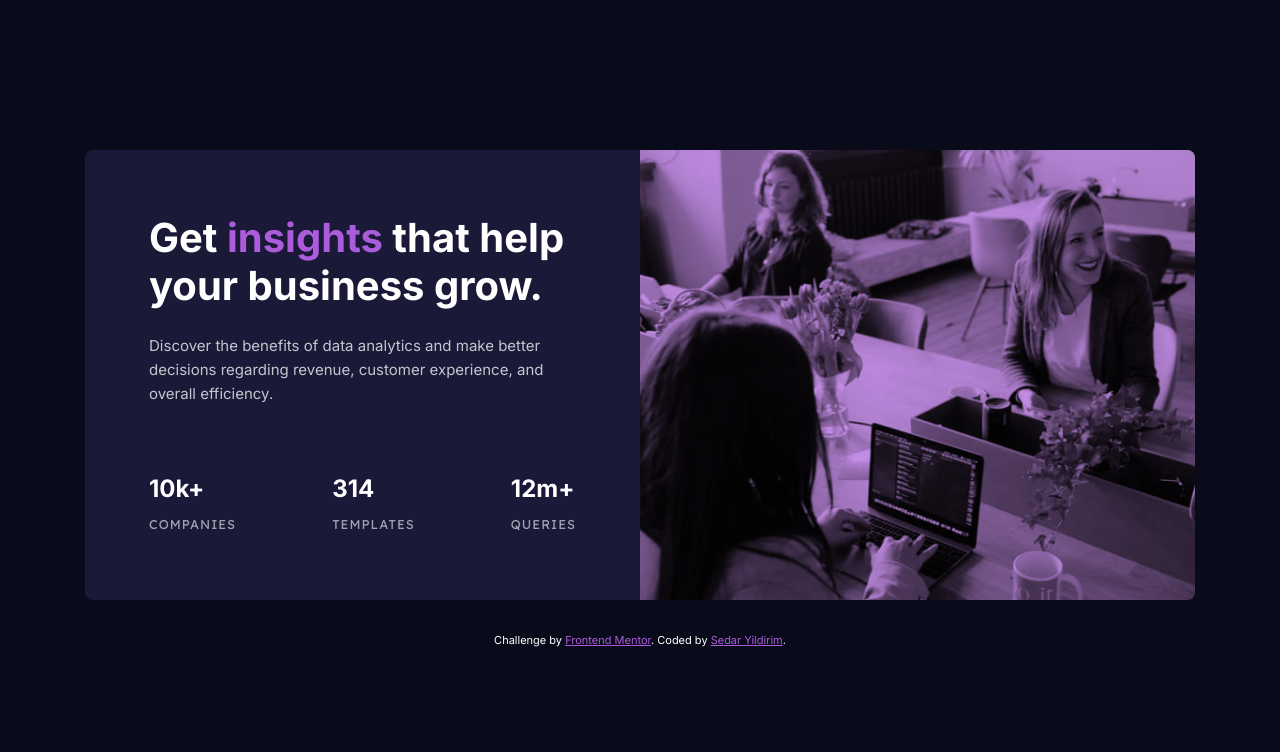
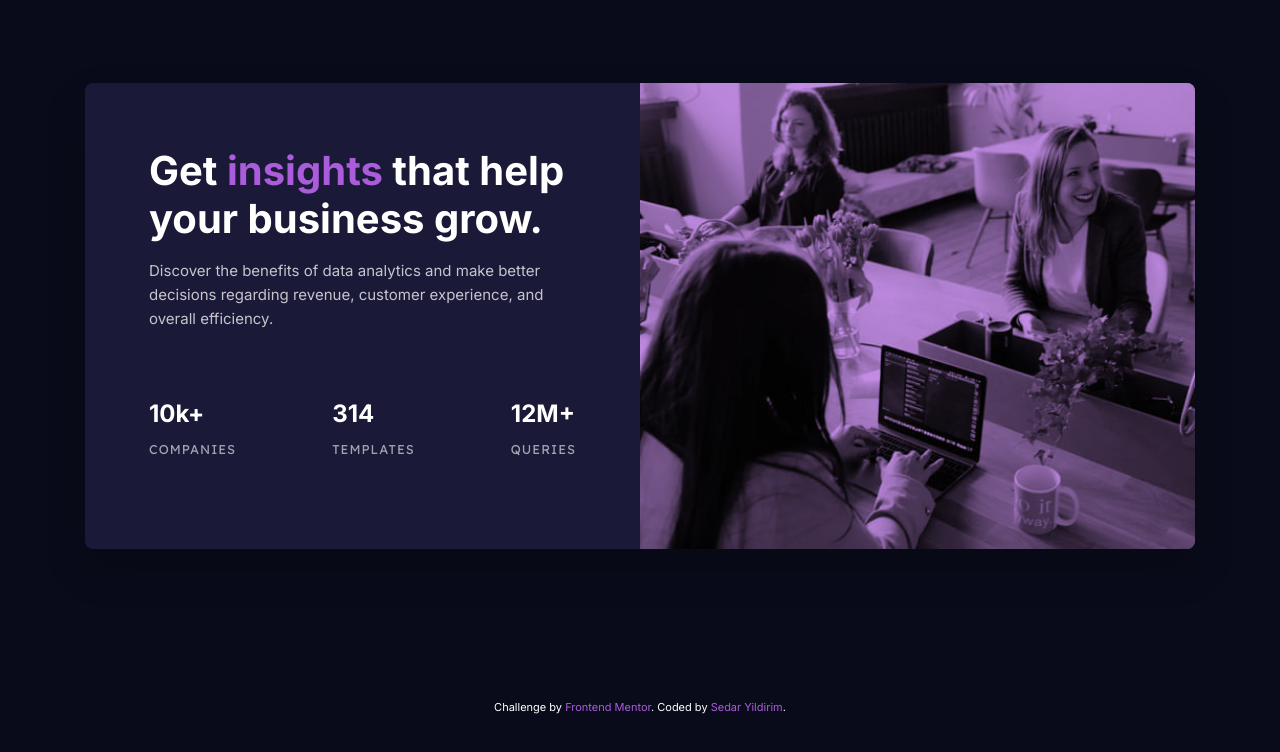
Before and after one commit to sedaryildirim/stats-preview-card-component-main, a plain HTML site: page index.html in a window 1280 px wide. Drawn offline with Linux system fonts and the light colour scheme.

Commit message:
html and styling changes

```diff
--- a/assets/css/styles.css
+++ b/assets/css/styles.css
@@ -1,177 +1,171 @@
 @import url('https://fonts.googleapis.com/css2?family=Inter:wght@400;700&family=Lexend+Deca&display=swap');
 
 :root {
-  --very-dark-blue: hsl(233, 47%, 7%);
-  --dark-desaturated-blue: hsl(244, 38%, 16%);
-  --soft-violet: hsl(277, 64%, 61%);
-  --white: hsl(0, 0%, 100%);
-  --slightly-transparent-white-main: hsla(0, 0%, 100%, 0.75);
-  --slightly-transparent-white-stat: hsla(0, 0%, 100%, 0.6);
+  --color-bg: hsl(233, 47%, 7%);
+  --color-card-bg: hsl(244, 38%, 16%);
+  --color-accent: hsl(277, 64%, 61%);
+  --color-white: hsl(0, 0%, 100%);
+  --color-text-main: hsla(0, 0%, 100%, 0.75);
+  --color-text-stat: hsla(0, 0%, 100%, 0.6);
+  --font-primary: 'Inter', sans-serif;
+  --font-secondary: 'Lexend Deca', sans-serif;
 }
 
-* {
+/* Base styles */
+*, *::before, *::after {
+  box-sizing: border-box;
   margin: 0;
   padding: 0;
-  box-sizing: border-box;
 }
 
 body {
-  font-family: 'Inter', sans-serif;
-  font-size: 15px;
+  font-family: var(--font-primary);
+  font-size: 0.9375rem;
   line-height: 1.6;
-  background-color: var(--very-dark-blue);
-  color: var(--white);
-  display: flex;
-  flex-direction: column;
-  align-items: center;
-  justify-content: center;
+  background-color: var(--color-bg);
+  color: var(--color-white);
+  display: grid;
+  place-items: center;
   min-height: 100vh;
   padding: 1.5rem;
 }
 
-.wrapper {
-  background-color: var(--dark-desaturated-blue);
-  border-radius: 8px;
+/* Card styles */
+.stats-card {
+  background-color: var(--color-card-bg);
+  border-radius: 0.5rem;
   overflow: hidden;
-  max-width: 330px;
+  max-width: 20.625rem;
+  box-shadow: 0 1.25rem 2.5rem rgba(0, 0, 0, 0.2);
+  display: flex;
+  flex-direction: column;
 }
 
-.img-container {
+.stats-card__image {
   position: relative;
-  height: 240px;
+  flex: 0 0 auto;
 }
 
-.img-container::after {
+.stats-card__image::after {
   content: '';
   position: absolute;
-  top: 0;
-  left: 0;
-  width: 100%;
-  height: 100%;
-  background-color: var(--soft-violet);
+  inset: 0;
+  background-color: var(--color-accent);
   opacity: 0.7;
   mix-blend-mode: multiply;
 }
 
-.img-container img {
+.stats-card__image img {
   width: 100%;
   height: 100%;
   object-fit: cover;
+  display: block;
 }
 
-.content {
+.stats-card__content {
   padding: 2rem 1.5rem;
+  text-align: center;
+  flex: 1;
+  display: flex;
+  flex-direction: column;
+  justify-content: center;
+}
+
+.stats-card h1 {
+  font-size: 1.8rem;
+  margin-bottom: 1rem;
+  font-weight: 700;
+}
+
+.stats-card h1 span {
+  color: var(--color-accent);
+}
+
+.stats-card__content > p {
+  color: var(--color-text-main);
+  margin-bottom: 2rem;
+}
+
+.stats-card__stats {
+  list-style: none;
+}
+
+.stats-card__stats li:not(:last-child) {
+  margin-bottom: 1.5rem;
+}
+
+.stats-card__stats strong {
+  display: block;
+  font-size: 1.5rem;
+  margin-bottom: 0.25rem;
+  font-weight: 700;
+}
+
+.stats-card__stats span {
+  text-transform: uppercase;
+  font-family: var(--font-secondary);
+  font-size: 0.8rem;
+  letter-spacing: 1px;
+  color: var(--color-text-stat);
+}
+
+/* Footer styles */
+footer {
+  margin-top: 2rem;
+  font-size: 0.6875rem;
   text-align: center;
 }
 
-h1 {
-  font-size: 1.8rem;
-  margin-bottom: 1rem;
+footer a {
+  color: var(--color-accent);
+  text-decoration: none;
+  transition: opacity 0.3s ease;
 }
 
-h1 span {
-  color: var(--soft-violet);
+footer a:hover {
+  opacity: 0.8;
 }
 
-.content > p {
-  color: var(--slightly-transparent-white-main);
-  margin-bottom: 2rem;
-}
-
-.stats {
-  list-style: none;
-}
-
-.stats li {
-  margin-bottom: 1.5rem;
-}
-
-.stats strong {
-  display: block;
-  font-size: 1.5rem;
-  margin-bottom: 0.25rem;
-}
-
-.stats span {
-  text-transform: uppercase;
-  font-family: 'Lexend Deca', sans-serif;
-  font-size: 0.8rem;
-  letter-spacing: 1px;
-  color: var(--slightly-transparent-white-stat);
-}
-
-.attribution {
-  margin-top: 2rem;
-  font-size: 11px;
-  text-align: center;
-}
-
-.attribution a {
-  color: var(--soft-violet);
-}
-
-/* Add this to the end of your existing CSS */
-
-@media screen and (min-width: 1024px) {
-    .wrapper {
-      display: flex;
-      flex-direction: row-reverse;
-      max-width: 1110px;
-    }
-
-    .img-container {
-      width: 50%;
-      height: auto;
-    }
-
-    .content {
-      width: 50%;
-      padding: 4rem;
-      text-align: left;
-      display: flex;
-      flex-direction: column;
-      justify-content: center;
-    }
-
-    h1 {
-      font-size: 2.5rem;
-      line-height: 1.2;
-      margin-bottom: 1.5rem;
-    }
-
-    .content > p {
-      margin-bottom: 4rem;
-    }
-
-    .stats {
-      display: flex;
-      justify-content: space-between;
-    }
-
-    .stats li {
-      margin-bottom: 0;
-    }
+/* Media Queries */
+@media screen and (min-width: 48rem) {
+  .stats-card {
+    max-width: 69.375rem;
+    flex-direction: row-reverse;
   }
 
-  @media screen and (min-width: 768px) and (max-width: 1023px) {
-    .wrapper {
-      max-width: 700px;
-    }
+  .stats-card__image,
+  .stats-card__content {
+    width: 50%;
+  }
 
-    .content {
-      padding: 3rem 2rem;
-    }
+  .stats-card__image {
+    flex: 0 0 50%;
+  }
 
-    h1 {
-      font-size: 2.2rem;
-    }
+  .stats-card__image img {
+    height: 100%;
+  }
 
-    .stats {
-      display: flex;
-      justify-content: space-around;
-    }
+  .stats-card__content {
+    text-align: left;
+    padding: 4rem;
+  }
 
-    .stats li {
-      margin-bottom: 0;
-    }
+  .stats-card h1 {
+    font-size: 2.5rem;
+    line-height: 1.2;
   }
+
+  .stats-card__content > p {
+    margin-bottom: 4rem;
+  }
+
+  .stats-card__stats {
+    display: flex;
+    justify-content: space-between;
+  }
+
+  .stats-card__stats li {
+    margin-bottom: 0;
+  }
+}
--- a/index.html
+++ b/index.html
@@ -3,35 +3,33 @@
 <head>
     <meta charset="UTF-8">
     <meta name="viewport" content="width=device-width, initial-scale=1.0">
-  <meta name="description" content="Stats preview card component challenge from Frontend Mentor">
-  <link rel="icon" type="image/png" sizes="32x32" href="./images/favicon-32x32.png">
+    <meta name="description" content="Stats Preview Card Component showcasing business insights and analytics benefits">
+    <title>Stats Preview Card Component</title>
     <link rel="stylesheet" href="./assets/css/styles.css">
-  <title>Frontend Mentor | Stats preview card component</title>
 </head>
 <body>
-  <main class="wrapper">
-    <div class="img-container">
-      <img src="./assets/images/image-header-mobile.jpg" alt="Header image" width="654" height="480">
-    </div>
-
-    <article class="content">
+    <main>
+        <article class="stats-card">
+            <picture class="stats-card__image">
+                <source media="(min-width: 768px)" srcset="./assets/images/image-header-desktop.jpg">
+                <img src="./assets/images/image-header-mobile.jpg" alt="People working in an office" width="654" height="480" loading="lazy">
+            </picture>
+            <div class="stats-card__content">
                 <h1>Get <span>insights</span> that help your business grow.</h1>
-      <p>
-        Discover the benefits of data analytics and make better decisions regarding revenue, customer
-        experience, and overall efficiency.
-      </p>
-
-      <ul class="stats">
+                <p>Discover the benefits of data analytics and make better decisions regarding revenue, customer experience, and overall efficiency.</p>
+                <ul class="stats-card__stats">
                     <li><strong>10k+</strong> <span>companies</span></li>
                     <li><strong>314</strong> <span>templates</span></li>
-        <li><strong>12m+</strong> <span>queries</span></li>
+                    <li><strong>12M+</strong> <span>queries</span></li>
                 </ul>
+            </div>
         </article>
     </main>
-
-  <footer class="attribution">
-    Challenge by <a href="https://www.frontendmentor.io?ref=challenge" target="_blank" rel="noopener">Frontend Mentor</a>.
+    <footer>
+        <p class="attribution">
+            Challenge by <a href="https://www.frontendmentor.io?ref=challenge" target="_blank" rel="noopener noreferrer">Frontend Mentor</a>.
             Coded by <a href="https://www.frontendmentor.io/profile/sedaryildirim">Sedar Yildirim</a>.
+        </p>
     </footer>
 </body>
 </html>
```
Lines whose indentation alone changed are shown as unchanged.
